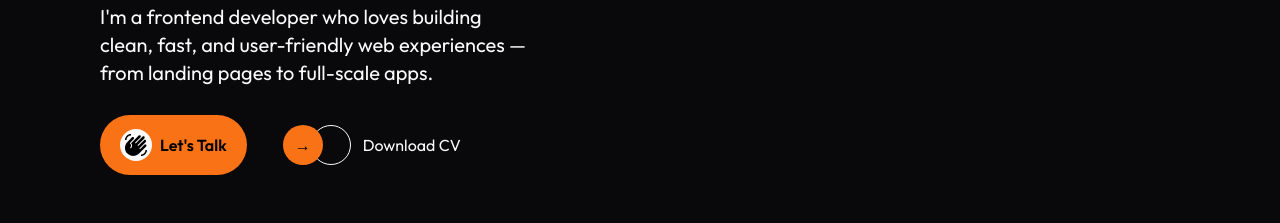
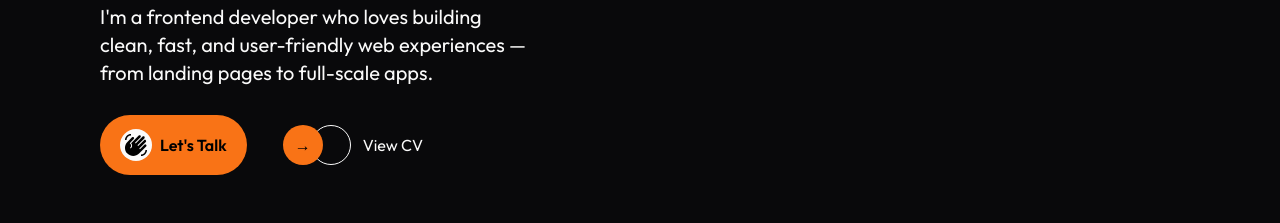
Before and after one commit to judexify/Judexify-Portfolio, a React (Vite) app: page / in a window 1280 px wide. Shown: the part 1000-1223 px from the top of the page. Built offline with nearby package versions, Linux system fonts and the light colour scheme.

Commit message:
Update button text from "Download CV" to "View CV" for clarity

```diff
--- a/src/Sections/Hero.jsx
+++ b/src/Sections/Hero.jsx
@@ -120,7 +120,7 @@ function Hero() {
             &rarr;
           </button>
           <div className='h-10 w-10 border border-textColor rounded-[50%] z-0'></div>
-          <span className='ml-3 text-textColor'>Download CV</span>
+          <span className='ml-3 text-textColor'>View CV</span>
         </div>
       </Motion.div>
     </section>
```
